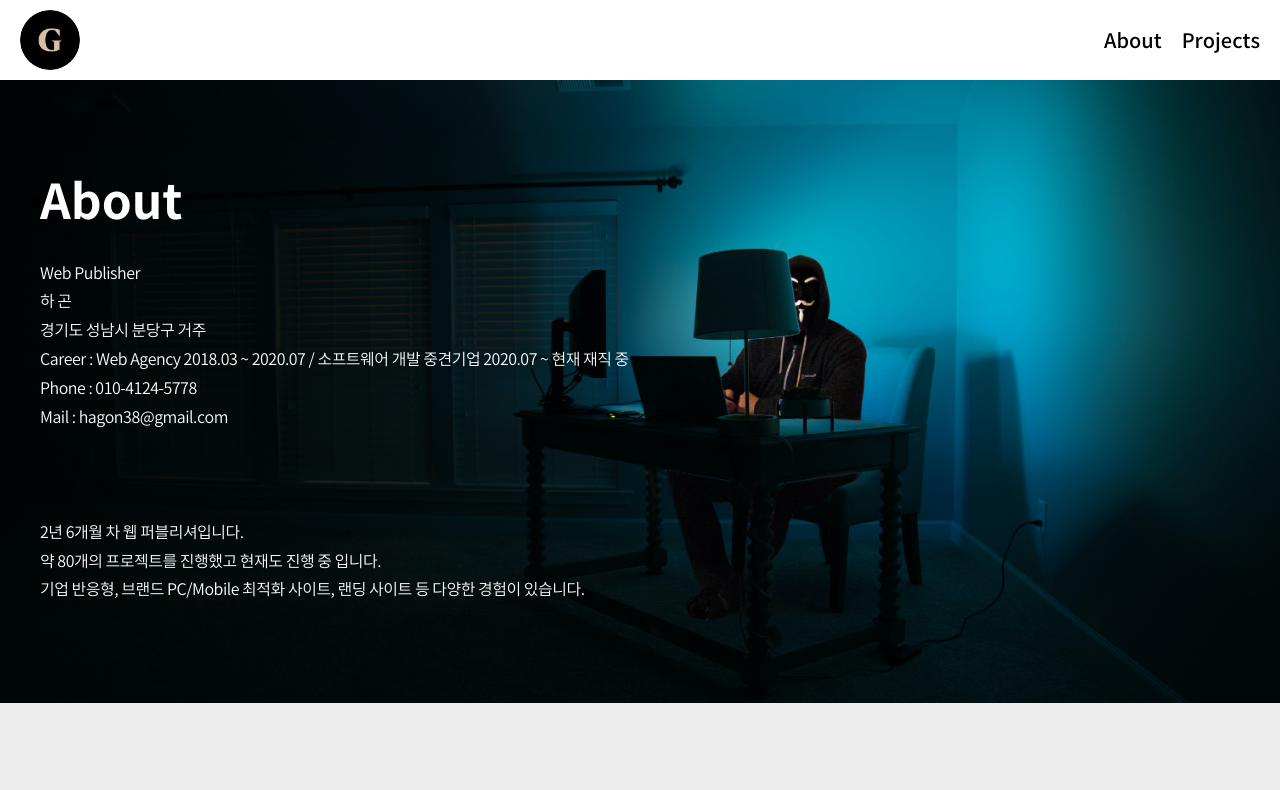
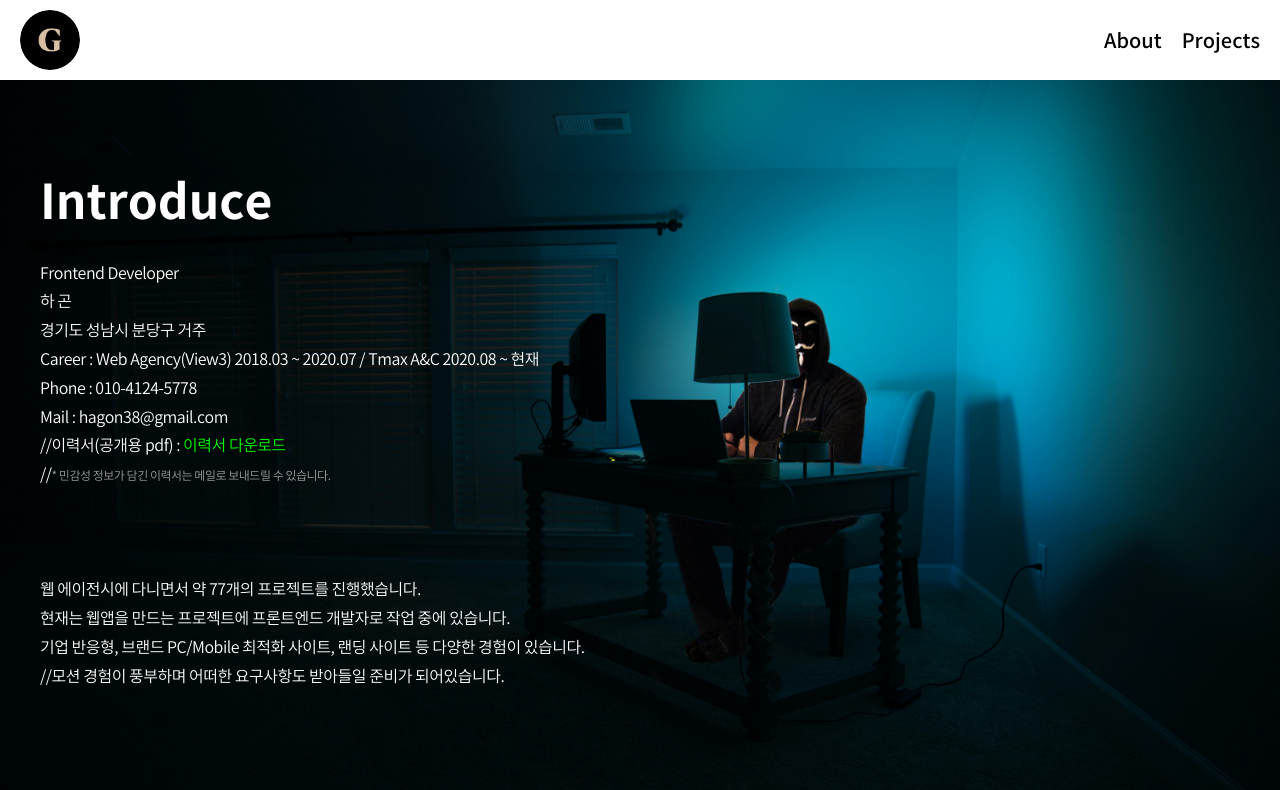
Before and after one commit to hagoni/portfolio2020, a plain HTML site: page index.html in a window 1280 px wide. Shown: the top 790 px of the page. Drawn offline with nearby package versions, Linux system fonts and the light colour scheme.

Commit message:
update index

```diff
--- a/index.html
+++ b/index.html
@@ -37,19 +37,23 @@
         <!-- introduce start -->
         <div class="int layer bg chapters">
             <div class="inner">
-                <p class="title">About</p>
+                <p class="title">Introduce</p>
                 <p class="text">
-                    Web Publisher<br>
+                    Frontend Developer<br>
                     하 곤<br>
                     경기도 성남시 분당구 거주<br>
-                    Career : Web Agency 2018.03 ~ 2020.07 / 소프트웨어 개발 중견기업 2020.07 ~ 현재 재직 중<br>
+                    Career : Web Agency(View3) 2018.03 ~ 2020.07 / Tmax A&C 2020.08 ~ 현재<br>
                     Phone : 010-4124-5778 <a href="tel:01041245778" class="btn_tel">call</a><br>
                     Mail : hagon38@gmail.com<br>
+                    //이력서(공개용 pdf) : <a href="uploads/resume_ver20200528.pdf" class="btn_resume" target="_blank">이력서 다운로드</a><br>
+                    //<span>* 민감성 정보가 담긴 이력서는 메일로 보내드릴 수 있습니다.</span>
 			<br><br><br>
 
-                    2년 6개월 차 웹 퍼블리셔입니다.<br>
-                    약 80개의 프로젝트를 진행했고 현재도 진행 중 입니다.<br>
+                    <br>
+                    웹 에이전시에 다니면서 약 77개의 프로젝트를 진행했습니다.<br>
+                    현재는 웹앱을 만드는 프로젝트에 프론트엔드 개발자로 작업 중에 있습니다.<br>
                     기업 반응형, 브랜드 PC/Mobile 최적화 사이트, 랜딩 사이트 등 다양한 경험이 있습니다.<br>
+                    //모션 경험이 풍부하며 어떠한 요구사항도 받아들일 준비가 되어있습니다.
                 </p>
             </div>
         </div>
```
